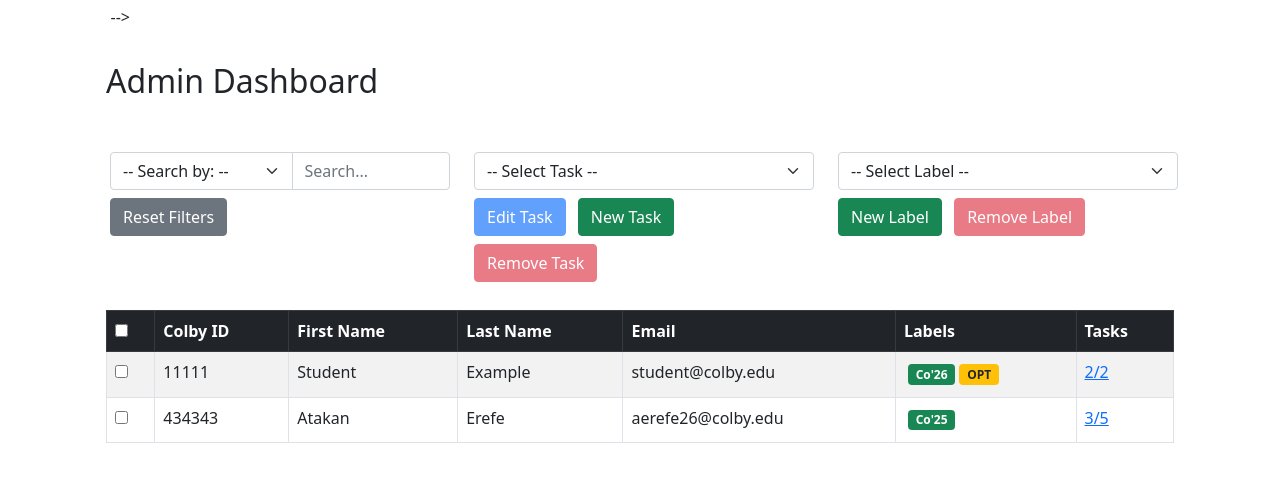
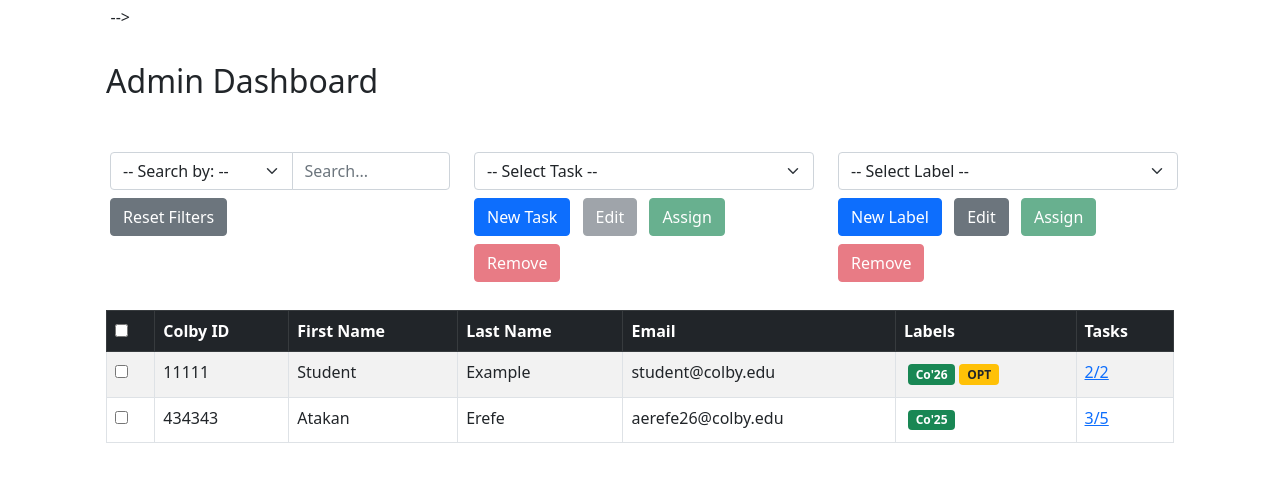
Before and after one commit to atakanerefe/International-Colby-Copy, a Flask app: template templates/allStudents.html in a window 1280 px wide. Shown: the part 136-618 px from the top of the page. Run offline with Flask 3, Linux system fonts and the light colour scheme; the template is opened without the code that fills it, so the values that code supplies are empty.

Commit message:
Partial Button Fixes

```diff
--- a/app.py
+++ b/app.py
@@ -134,6 +134,12 @@ def admin():
 @login_required
 def addTask():
     return render_template('addTask.html')
+
+@app.route('/allStudents')
+@login_required
+def allStudents():
+    return render_template('allStudents.html')
+
 
 def add_sample_data():
     # Create or fetch users
--- a/templates/allStudents.html
+++ b/templates/allStudents.html
@@ -76,9 +76,10 @@
                             <option value="CPT">OPT</option>
                             <option value="OPT">CPT</option>
                         </select>
-                        <button class="btn btn-primary m-1" id="editTaskButton" disabled>Edit Task</button>
-                        <button class="btn btn-success m-1" id="addTaskButton">New Task</button>
-                        <button class="btn btn-danger m-1" id="removeTaskButton" disabled>Remove Task</button>
+                        <button class="btn btn-primary m-1" id="addTaskButton">New Task</button>
+                        <button class="btn btn-secondary m-1" id="editTaskButton" disabled>Edit</button>
+                        <button class="btn btn-success m-1" id="assignTaskButton" disabled>Assign</button>
+                        <button class="btn btn-danger m-1" id="removeTaskButton" disabled>Remove</button>
                     </div>
                 </div>
 
@@ -97,8 +98,10 @@
                             <option value="Co'26"><span class="badge bg-success m-1">Co'26</span></option>
                             <option value="OPT"><span class="badge bg-warning text-dark">OPT</span></option>
                         </select>
-                        <button class="btn btn-success m-1" id="addLabelButton">New Label</button>
-                        <button class="btn btn-danger m-1" id="removeLabelButton" disabled>Remove Label</button>
+                        <button class="btn btn-primary m-1" id="addLabelButton">New Label</button>
+                        <button class="btn btn-secondary m-1" id="editLabelButton">Edit</button>
+                        <button class="btn btn-success m-1" id="assignLabelButton" disabled>Assign</button>
+                        <button class="btn btn-danger m-1" id="removeLabelButton" disabled>Remove</button>
                     </div>
                 </div>
             </div>
@@ -168,6 +171,7 @@
             document.getElementById('taskFilter').value = '';
             document.getElementById('editTaskButton').disabled = true;
             document.getElementById('removeTaskButton').disabled = true;
+            document.getElementById('assignTaskButton').disabled = true;
 
             // Reset labels filter
             document.getElementById('labelsDropdown').value = '';
@@ -192,11 +196,27 @@
             document.getElementById('removeLabelButton').disabled = !selectedTask;
         });
 
+
+        // Enable/disable "Edit Task" button based on selection
+        document.getElementById('taskFilter').addEventListener('change', function () {
+            const selectedTask = this.value;
+            document.getElementById('editTaskButton').disabled = !selectedTask;
+        });
+
+
+        // Enable/disable "Assign Task" button based on selection
+        document.getElementById('taskFilter').addEventListener('change', function () {
+            const selectedTask = this.value;
+            document.getElementById('assignTaskButton').disabled = !selectedTask;
+        });
+
+
         // Enable/disable "Remove Task" button based on selection
         document.getElementById('taskFilter').addEventListener('change', function () {
                 const selectedTask = this.value;
                 document.getElementById('removeTaskButton').disabled = !selectedTask;
             });
+
 
             function applyFilters() {
                 const searchBy = document.getElementById('searchDropdown').value.toLowerCase();
```
